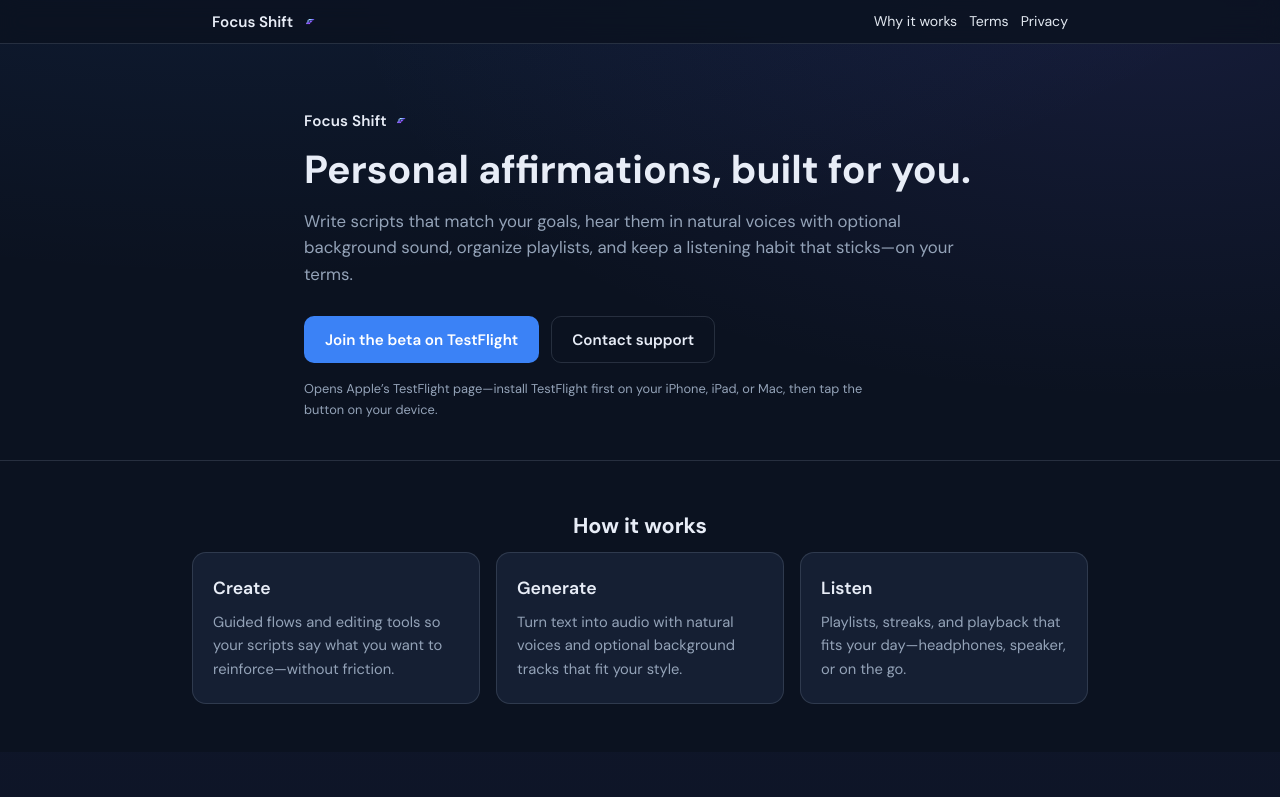
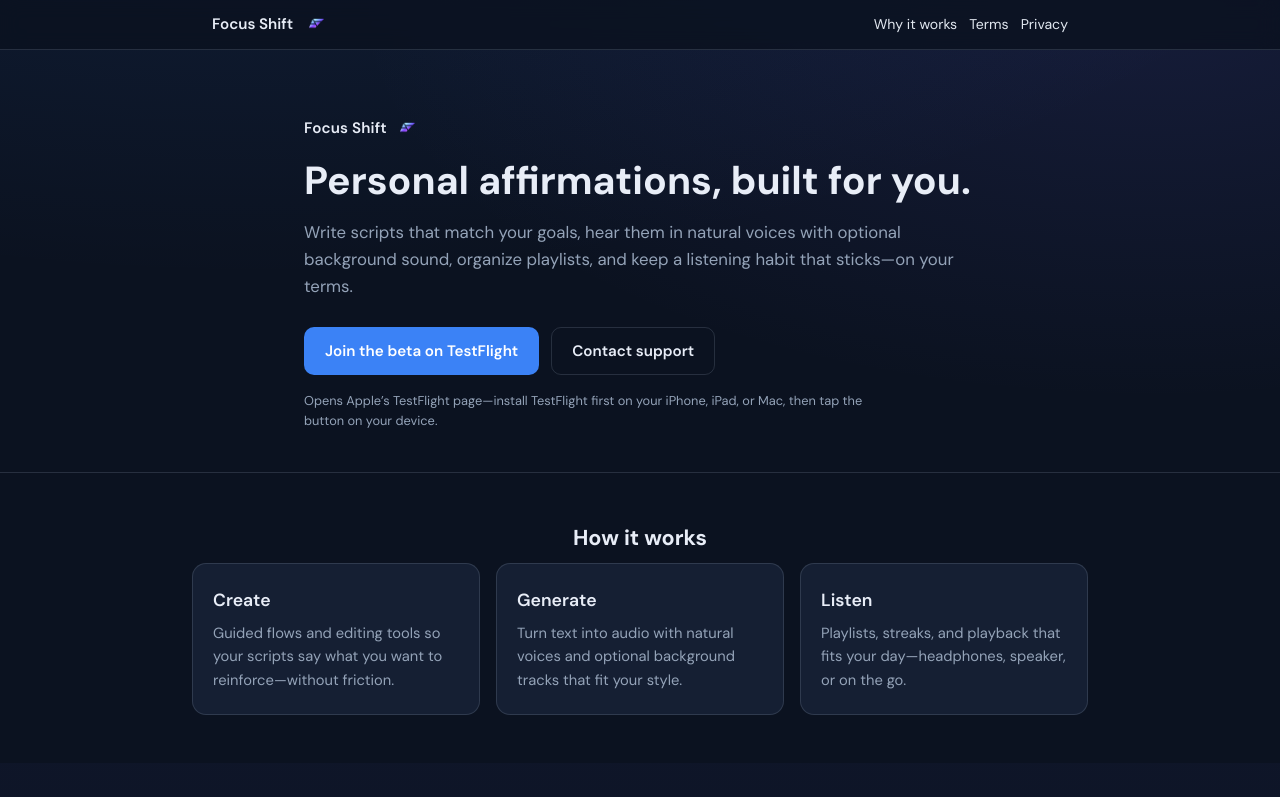
Before and after one commit to atkintrevor-wq/Focushift-website, a plain HTML site: page index.html in a window 1280 px wide. Shown: the top 797 px of the page. Drawn offline with Linux system fonts and the light colour scheme.

Commit message:
Update website

```diff
--- a/index.html
+++ b/index.html
@@ -10,14 +10,14 @@
   <meta property="og:title" content="Focus Shift" />
   <meta property="og:description" content="Personal affirmations you hear on repeat—built for a calmer, more intentional mindset. Join the TestFlight beta." />
   <meta property="og:type" content="website" />
-  <meta property="og:image" content="https://focusshift.app/images/logo.png?v=3" />
+  <meta property="og:image" content="https://focusshift.app/images/logo.png?v=4" />
   <meta name="theme-color" content="#0b1220" />
-  <link rel="icon" href="images/logo.png?v=3" type="image/png" />
-  <link rel="apple-touch-icon" href="images/logo.png?v=3" />
+  <link rel="icon" href="images/logo.png?v=4" type="image/png" />
+  <link rel="apple-touch-icon" href="images/logo.png?v=4" />
   <link rel="preconnect" href="https://fonts.googleapis.com" />
   <link rel="preconnect" href="https://fonts.gstatic.com" crossorigin />
   <link href="https://fonts.googleapis.com/css2?family=DM+Sans:ital,opsz,wght@0,9..40,400;0,9..40,600;0,9..40,700;1,9..40,400&display=swap" rel="stylesheet" />
-  <link rel="stylesheet" href="styles.css?v=3" />
+  <link rel="stylesheet" href="styles.css?v=4" />
 </head>
 <body>
   <nav class="site-top" aria-label="Legal and site">
@@ -25,7 +25,7 @@
     <div class="site-top-inner">
       <a class="site-top-home" href="/" aria-current="page">
         <span class="site-top-wordmark">Focus Shift</span>
-        <img class="brand-mark" src="images/logo.png?v=3" alt="" width="1024" height="1024" decoding="async" />
+        <img class="brand-mark" src="images/logo.png?v=4" alt="" width="1024" height="1024" decoding="async" />
       </a>
       <div class="site-top-links">
         <a href="#why">Why it works</a>
@@ -39,7 +39,7 @@
     <div class="hero-inner">
       <p class="hero-brand">
         <span class="hero-brand-text">Focus Shift</span>
-        <img class="brand-mark" src="images/logo.png?v=3" alt="" width="1024" height="1024" decoding="async" />
+        <img class="brand-mark" src="images/logo.png?v=4" alt="" width="1024" height="1024" decoding="async" />
       </p>
       <h1>Personal affirmations, built for you.</h1>
       <p class="lede">
@@ -193,7 +193,7 @@
   <footer class="footer">
     <div class="footer-brand-row">
       <p class="footer-brand"><strong>Focus Shift</strong></p>
-      <img class="brand-mark" src="images/logo.png?v=3" alt="" width="1024" height="1024" decoding="async" />
+      <img class="brand-mark" src="images/logo.png?v=4" alt="" width="1024" height="1024" decoding="async" />
     </div>
     <nav class="footer-nav" aria-label="Footer">
       <a href="mailto:support@focusshift.app">support@focusshift.app</a>
--- a/styles.css
+++ b/styles.css
@@ -78,14 +78,14 @@ body {
   line-height: 1.2;
 }
 
-/* Inline mark: match line height of the word next to it (not hero-sized) */
+/* Inline mark — fixed visual size so it reads as a logo, not a favicon */
 .brand-mark {
-  width: 1em;
-  height: 1em;
-  min-width: 16px;
-  min-height: 16px;
-  max-width: 24px;
-  max-height: 24px;
+  width: 1.75rem;
+  height: 1.75rem;
+  min-width: 26px;
+  min-height: 26px;
+  max-width: 40px;
+  max-height: 40px;
   object-fit: contain;
   flex-shrink: 0;
   display: block;
```
